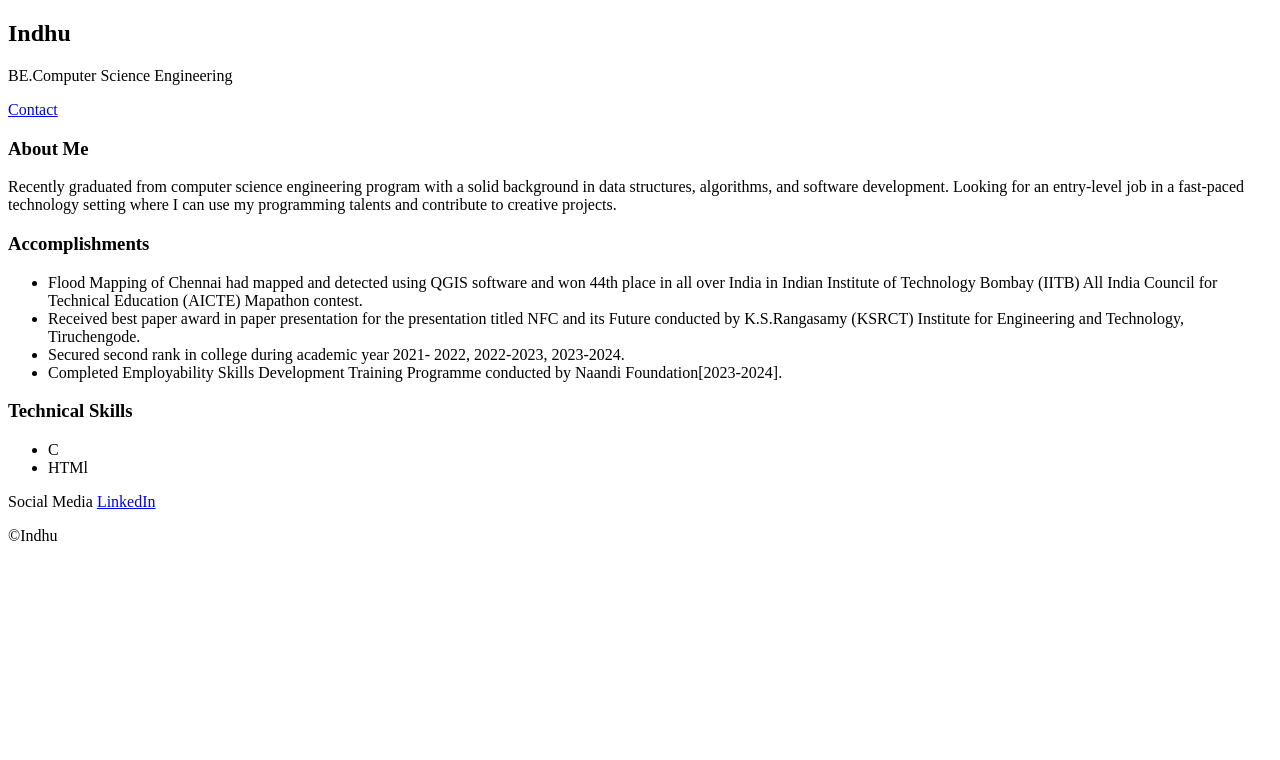
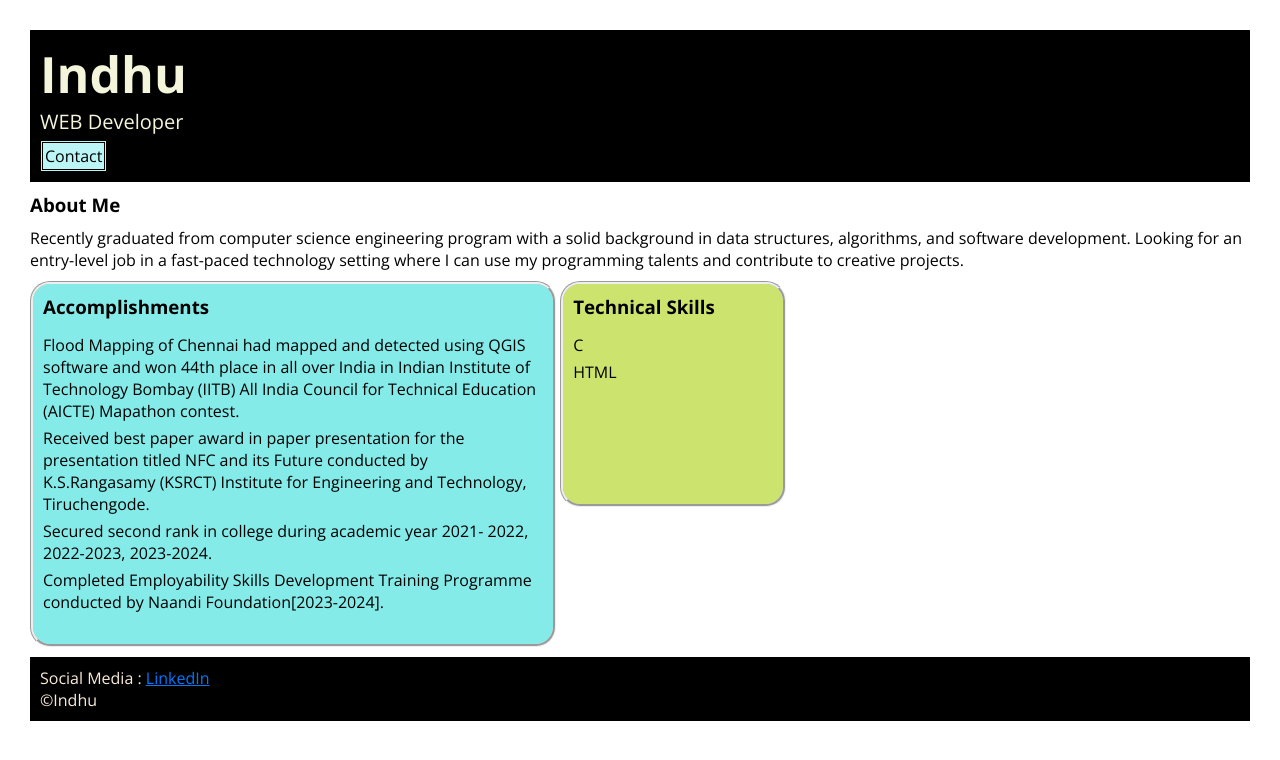
Before and after one commit to Indhu-30-2003/Indhu-30-2003.github.io, a plain HTML site: page index.html in a window 1280 px wide. Drawn offline with nearby package versions, Linux system fonts and the light colour scheme.

Commit message:
portfolio

```diff
--- a/index.html
+++ b/index.html
@@ -5,38 +5,60 @@
     <meta charset="UTF-8">
     <meta name="viewport" content="width=device-width, initial-scale=1.0">
     <title>Portfolio</title>
+    <link rel="stylesheet" href="style.css">
+    <link rel="preconnect" href="https://fonts.googleapis.com">
+    <link rel="preconnect" href="https://fonts.gstatic.com" crossorigin>
+    <link href="https://fonts.googleapis.com/css2?family=Open+Sans:ital,wght@0,300..800;1,300..800&display=swap"
+        rel="stylesheet">
 </head>
 
 <body>
-    <h2>Indhu </h2>
-    <p>BE.Computer Science Engineering</p>
-    <a href="contact.html">Contact</a>
-    <h3>About Me</h3>
-    <p>Recently graduated from computer science engineering program with a solid background in data structures,
-        algorithms, and software development. Looking for an entry-level job in a fast-paced technology setting where I
-        can use my programming talents and contribute to creative projects.
+    <div class="container">
+        <div class="section-one">
+            <h2 class="section-one__name">Indhu </h2>
+            <p class="section-one__role">WEB Developer</p>
+            <a href="contact.html" class="section-one__contact">Contact</a>
+        </div>
+         <div class="section-two">
+            <h3 class="section-two__about">About Me</h3>
+        <p class="section-two__desc">Recently graduated from computer science engineering program with a solid background in data structures,
+            algorithms, and software development. Looking for an entry-level job in a fast-paced technology setting
+            where I
+            can use my programming talents and contribute to creative projects.</p>
 
-    </p>
-    <h3>Accomplishments</h3>
-    <ul>
-        <li>Flood Mapping of Chennai had mapped and detected using QGIS software and won 44th place in all over India in
+         </div>
+
+        <div class="section-three">
+        <h3 class="section-three__title">Accomplishments</h3>
+        <ul class="section-three__accom">
+            <li>Flood Mapping of Chennai had mapped and detected using QGIS software and won 44th place in all over
+                India in
                 Indian Institute of Technology Bombay (IITB) All India Council for Technical Education (AICTE) Mapathon
                 contest.</li>
-        <li>Received best paper award in paper presentation for the presentation titled NFC and its Future conducted by
+            <li>Received best paper award in paper presentation for the presentation titled NFC and its Future conducted
+                by
                 K.S.Rangasamy (KSRCT) Institute for Engineering and Technology, Tiruchengode.</li>
             <li>Secured second rank in college during academic year 2021- 2022, 2022-2023, 2023-2024.</li>
             <li>Completed Employability Skills Development Training Programme conducted by Naandi Foundation[2023-2024].
             </li>
         </ul>
-    <h3>Technical Skills</h3>
-    <ul>
+        </div>
+        <div class="section-four">
+        <h3 class="section-four__skills">Technical Skills</h3>
+        <ul class="section-four__skilllist">
             <li>C</li>
-        <li>HTMl</li>
+            <li>HTML</li>
         </ul>
-    <p>Social Media
-        <a href="www.linkedin.com/in/indhu530">LinkedIn</a>
+        </div>
+        <div class="section-five">
+        <p class="section-five__media">Social Media :
+            <a href="www.linkedin.com/in/indhu530" class="section-five__link">LinkedIn</a>
         </p>
-    <p>&copy;Indhu</p>
+
+
+        <p >&copy;Indhu</p>
+    </div>
+    </div>
 </body>
 
 </html>
--- /dev/null
+++ b/style.css
@@ -0,0 +1,109 @@
+*{
+    margin:0;
+    padding:0;
+}
+body {
+    font-family: "Open Sans", sans-serif;
+    font-optical-sizing: auto;
+    font-weight: <weight>;
+    font-style: normal;
+    font-variation-settings:
+      "wdth" 100;
+  }
+  .container{
+    padding:30px;
+  }
+  .section-one{
+    background-color: black;
+    color: beige;
+    padding:10px;
+  }
+  .section-one__contact{
+    background-color: rgb(187, 245, 245);
+    text-decoration: none;
+    color: black;
+    padding:2px;
+    display: inline-block;
+    margin-top: 5px;
+    border-style:double;
+  }
+  .section-one__name{
+    font-size: 50px;
+
+  }
+  .section-one__role{
+    font-size: 20px;
+  }
+  a:hover{
+    color:whitesmoke;
+    background-color: coral;
+  }
+  .section-two,.section-three,.section-four, .section-five{
+
+    margin-top: 10px;
+  }
+  .section-two__desc,.section-three__accom,.section-four__skilllist{
+
+    margin-top: 10px;
+  }
+  .section-six{
+    margin-top: 10px;
+  }
+  .section-five{
+    background-color: black;
+    color: antiquewhite;
+    padding: 10px;
+  }
+  .section-five__link{
+    color: rgb(0, 119, 255);
+  }
+  .section-three li,.section-four li{
+    list-style:none;
+    padding-top: 5px;
+
+  }
+  .section-three{
+    display:inline-block;
+    height:340px;
+    width: 500px;
+    background-color:rgb(133, 235, 233);
+    border-radius: 20px;
+    border-style: groove;
+    vertical-align: top;
+    padding:10px;
+  }
+  .section-four{
+    display:inline-block;
+    height:200px;
+    width: 200px;
+    background-color:rgb(204, 228, 110);
+    border-radius: 20px;
+    border-style: groove;
+    vertical-align: top;
+    padding:10px;
+
+  }
+  .contact-form{
+    margin-top: 10px;
+  }
+  .contact-form__input,.contact-form__textarea,.contact-form__submit{
+    margin-top: 15px;
+  }
+  .contact-form__input{
+    padding: 10px;
+    border:none;
+    border-bottom: solid 1px black;
+  }
+  .contact-form__textarea{
+    padding: 10px;
+    border:none;
+    border: solid 1px black;
+  }
+   .contact-form__submit{
+    border:none;
+    border-style:groove;
+    background-color: rgb(178, 243, 248);
+    color:black;
+    padding: 10px;
+
+   }
```
Also changed, not shown: contact.html (+29 -13 lines). Lines whose indentation alone changed are shown as unchanged.
